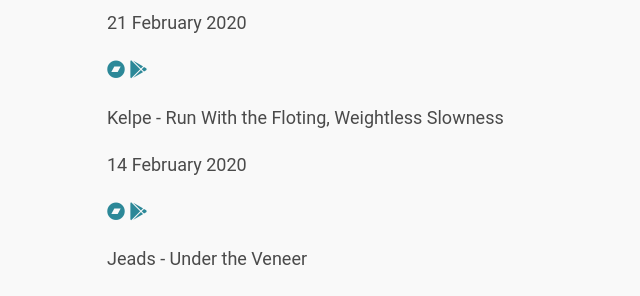
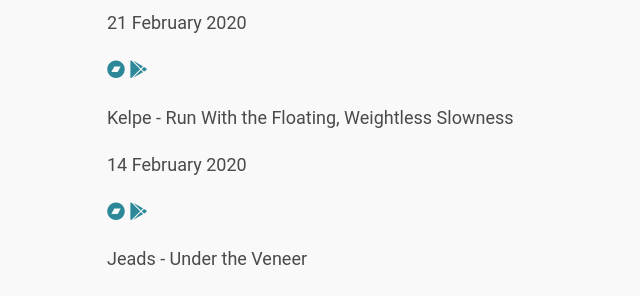
Before and after one commit to edclements/website, a Jekyll site: the page built from music-picks/2020.html, in a window 1280 px wide. Shown: the part 155-451 px from the top of the page, without its empty margins (231-871 px from the left). Built offline with Jekyll 4.4.1, drawn with Linux system fonts in a browser that asks for light colours; nearby versions of some CDN libraries.

Commit message:
Fix typo

```diff
--- a/_data/music-picks/2020.yml
+++ b/_data/music-picks/2020.yml
@@ -65,7 +65,7 @@
   date: 2020-02-14
   google: https://play.google.com/music/listen?u=0#/album/B27mpmzcfmex7pshkrkgnabkgny
   label: Drut Recordings
-  title: Run With the Floting, Weightless Slowness
+  title: Run With the Floating, Weightless Slowness
 
 - artist: Wrekmeister Harmonies
   bandcamp: https://wrekmeisterharmonies.bandcamp.com/album/we-love-to-look-at-the-carnage
```
